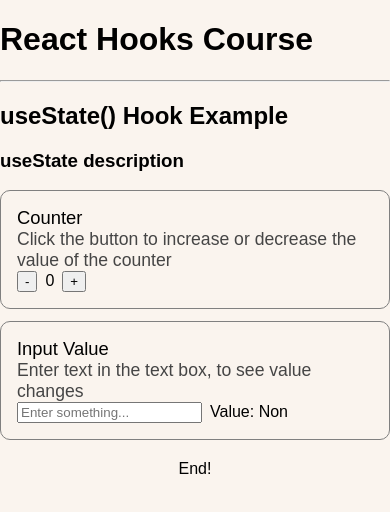
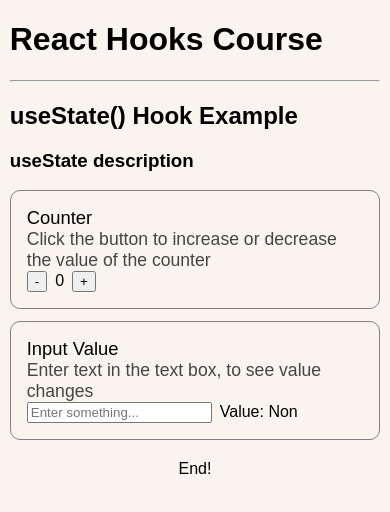
Before and after one commit to hwangblood/react-hooks-course, a React (Vite) app: page / in a window 390 px wide. Shown: the top 512 px of the page. Built offline with nearby package versions, Linux system fonts and the light colour scheme.

Commit message:
style: maxWitdth for extra small devices

```diff
--- a/src/App.css
+++ b/src/App.css
@@ -11,7 +11,7 @@
 /* Extra small devices (phones, 600px and down) */
 @media only screen and (max-width: 600px) {
   .App {
-    max-width: 100%;
+    max-width: 95%;
   }
 }
 /* Small devices (portrait tablets and large phones, 600px and up) */
```
